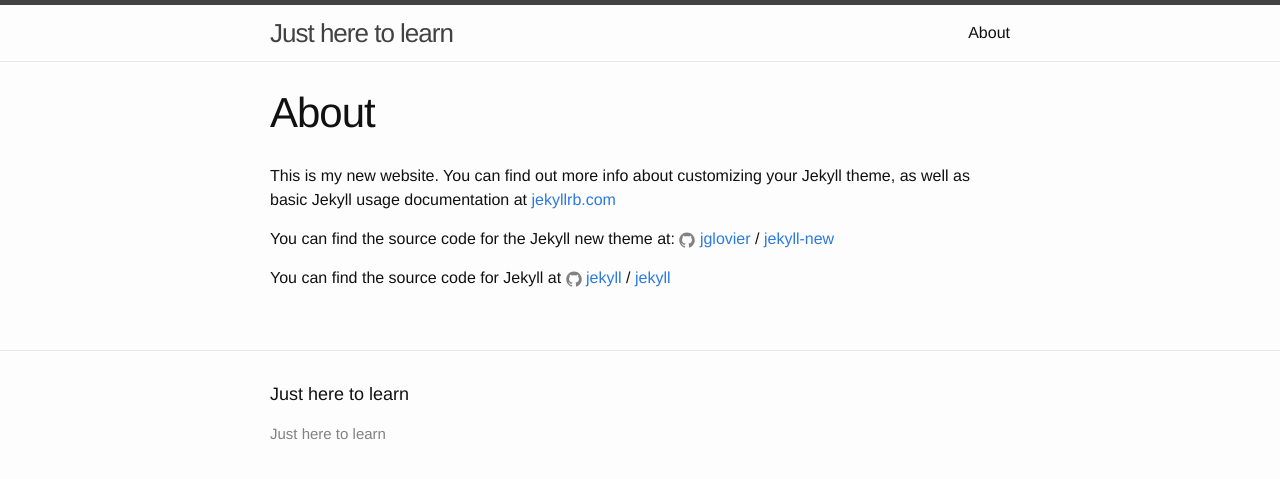
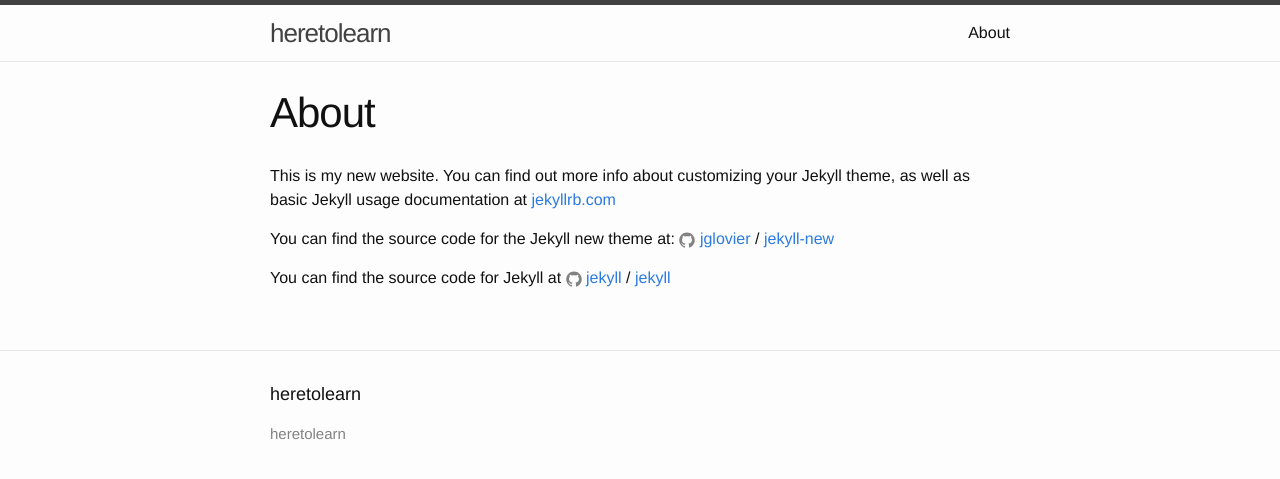
Before and after one commit to magpie11/my-site, a Jekyll site: the page built from about.md, in a window 1280 px wide. Shown: the top 479 px of the page. Built offline with Jekyll 4.4.1, drawn with Linux system fonts in a browser that asks for light colours.

Commit message:
Updated Config

```diff
--- a/_config.yml
+++ b/_config.yml
@@ -1,5 +1,5 @@
 ---
-title: Just here to learn
+title: heretolearn
 timezone: UTC
 collections:
   posts:
```
